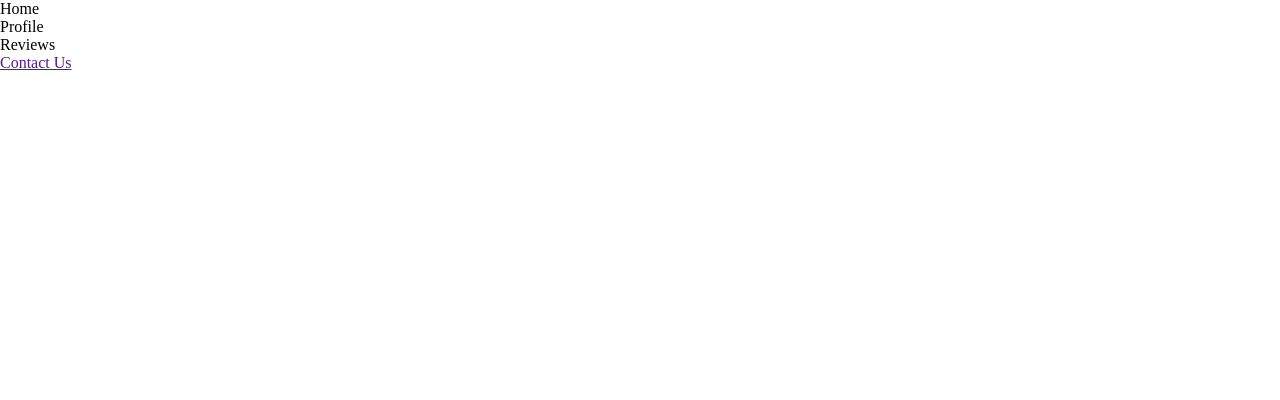
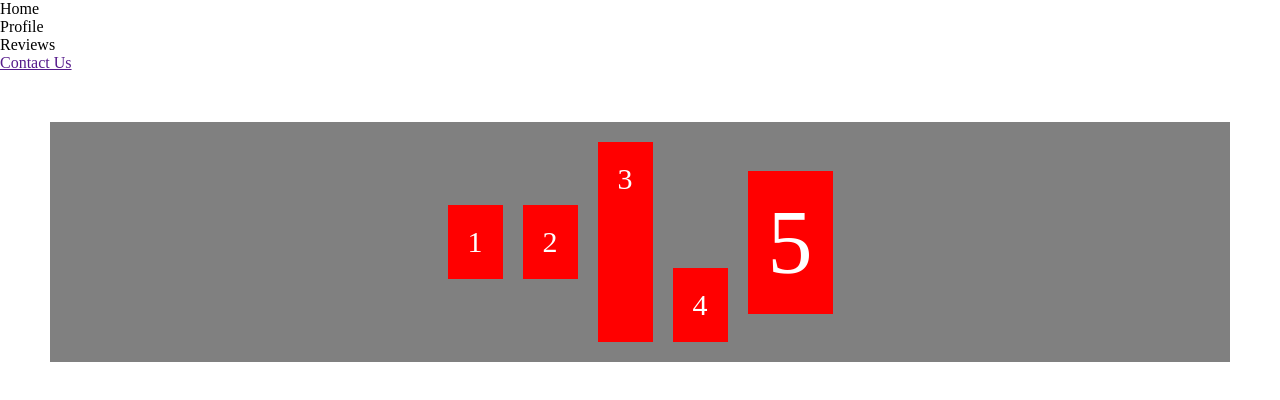
Before and after one commit to jerome-code/Demo-repo, a plain HTML site: page index.html in a window 1280 px wide. Drawn offline with Linux system fonts and the light colour scheme.

Commit message:
i did somethings with flexbox in this commit

```diff
--- a/index.html
+++ b/index.html
@@ -20,5 +20,13 @@
         </ul>
       </nav>
     </header>
+    <!-- flexbox  -->
+    <div class="container">
+      <div class="items-1 item">1</div>
+      <div class="items-2 item">2</div>
+      <div class="items-3 item">3</div>
+      <div class="items-4 item">4</div>
+      <div class="items-5 item">5</div>
+    </div>
   </body>
 </html>
--- a/styles.css
+++ b/styles.css
@@ -1,4 +1,36 @@
 *{
     margin: 0;
     padding: 0;
+    box-sizing: border-box;
 }
+
+/* styling container */
+.container{
+    background-color: gray;
+    padding: 10px;
+    margin: 50px;
+    display: flex;
+    flex-direction: row;
+    justify-content: center;
+    align-items: center;
+}
+
+.item{
+    background-color: red;
+    color: white;
+    padding: 20px;
+    margin: 10px;
+    font-size: 30px;
+}
+
+.items-3{
+    height: 200px;
+}
+
+.items-5{
+    font-size: 90px;
+}
+
+.items-4{
+    align-self: flex-end;
+}
```
